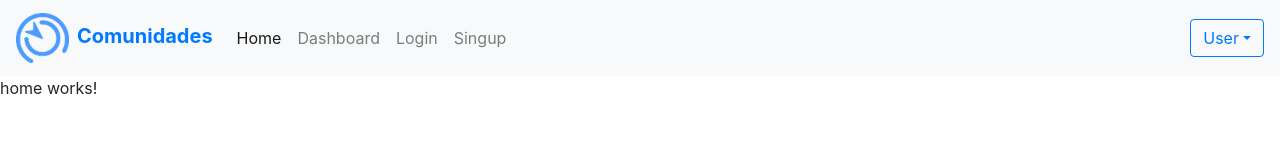
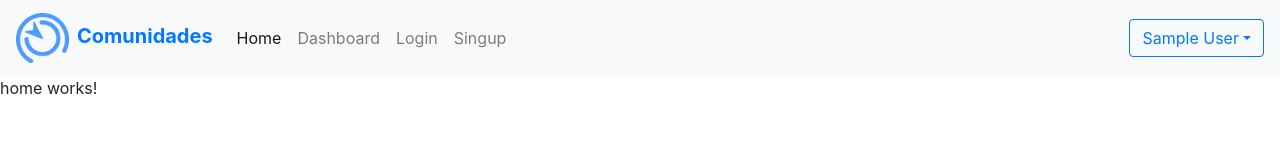
Before and after one commit to mosquerapaul/frontend-comunidades, an Angular app: page /home in a window 1280 px wide. Shown: the top 160 px of the page. Built offline with nearby package versions, Linux system fonts and the light colour scheme; sample sign-in values are in the browser's storage.

Commit message:
Header Show UserName

```diff
--- a/src/app/shared/header/header.component.html
+++ b/src/app/shared/header/header.component.html
@@ -17,7 +17,7 @@
   </div>
 
   <div ngbDropdown class="d-inline-block">
-    <button class="btn btn-outline-primary" id="dropdownBasic1" ngbDropdownToggle>User</button>
+    <button class="btn btn-outline-primary" id="dropdownBasic1" ngbDropdownToggle>{{userName()}}</button>
     <div ngbDropdownMenu aria-labelledby="dropdownBasic1" class="dropdown-menu-right">
       <button ngbDropdownItem>
         My Account
--- a/src/app/shared/header/header.component.ts
+++ b/src/app/shared/header/header.component.ts
@@ -16,8 +16,8 @@ export class HeaderComponent implements OnInit {
   ngOnInit(): void {
   }
 
-  logOut() {
-    this._auth.logout();
-  }
+  public logOut(): void { this._auth.logout(); }
+
+  public userName(): string { return this._auth.currentUserValue.name || 'User' }
 
 }
```
